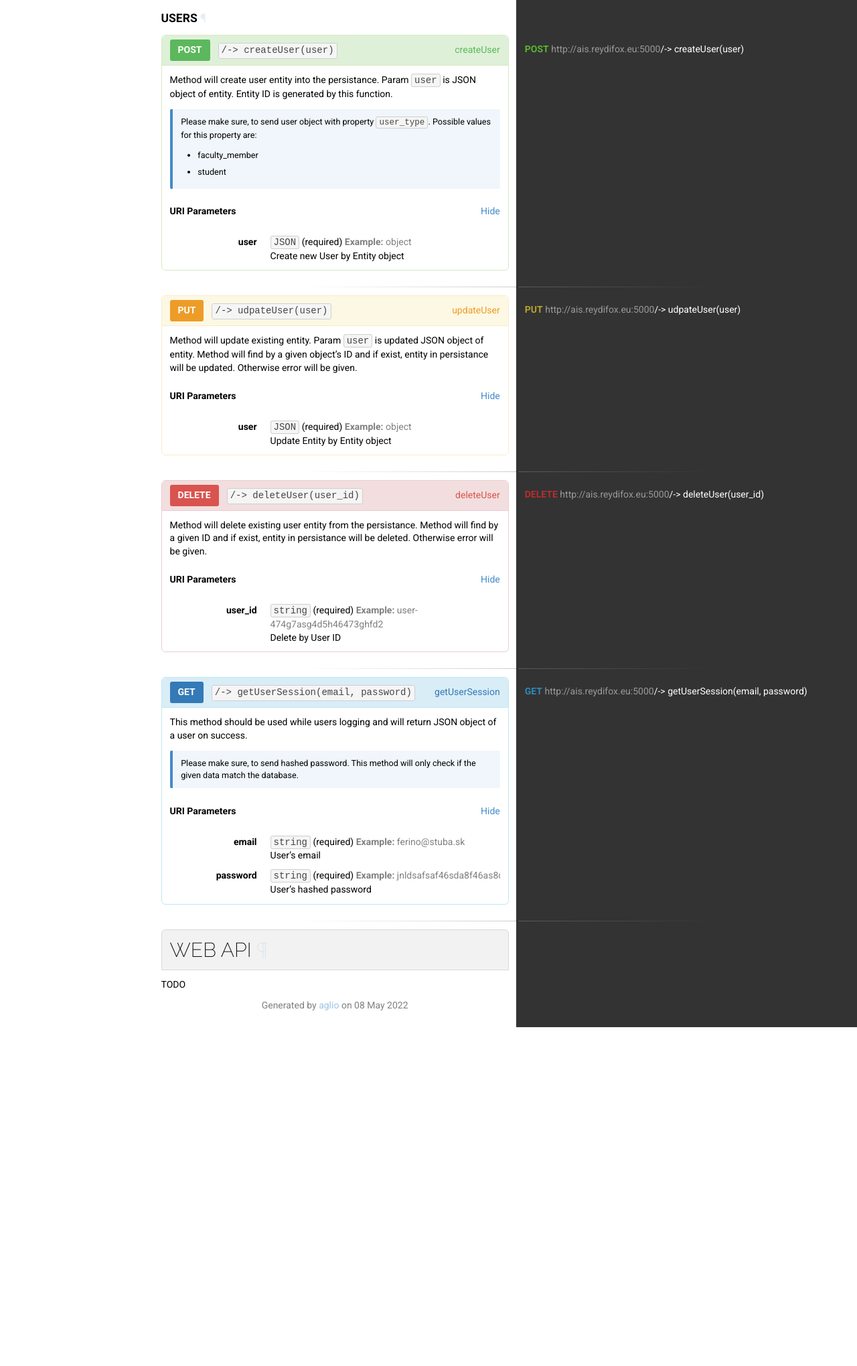
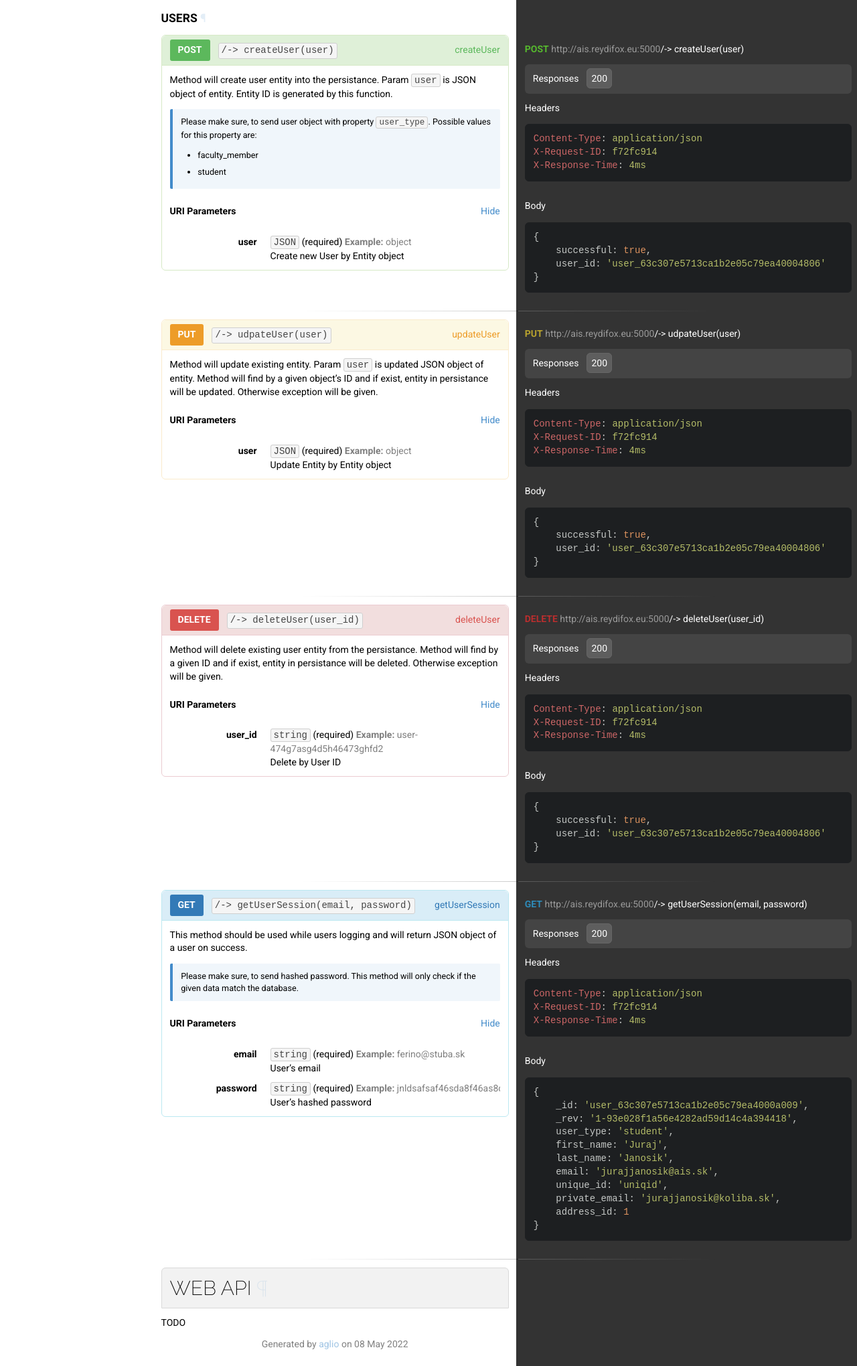
Before and after one commit to Reydifox/blockchain-school-server, a plain HTML site: page documentation/ledger/index.html in a window 1280 px wide. Shown: the part 6300-8340 px from the top of the page at 67% size. Before the commit the page ends 7834 px from the top, so only its background shows below. Drawn offline with Linux system fonts and the light colour scheme.

Commit message:
docs: update

```diff
--- a/documentation/ledger/index.html
+++ b/documentation/ledger/index.html
@@ -196,7 +196,10 @@ To use this library, just include the following code inside any javascript file
 </span>}</code></pre><div style="height: 1px;"></div></div></div></div></div></div></div><div class="middle"><div id="api-reference-infrastructure-entity-delete" class="action delete"><h4 class="action-heading"><div class="name">deleteEntity</div><a href="#api-reference-infrastructure-entity-delete" class="method delete">DELETE</a><code class="uri">/-&gt; deleteEntity(user_id, entity_id)</code></h4><p>Method will delete existing entity from the persistance. Method will find by a given object’s ID and if exist, entity in persistance will be deleted. Otherwise error will be given.</p>
 <div class="title"><strong>URI Parameters</strong><div class="collapse-button show"><span class="close">Hide</span><span class="open">Show</span></div></div><div class="collapse-content"><dl class="inner"><dt>user_id</dt><dd><code>string</code>&nbsp;<span class="required">(required)</span>&nbsp;<span class="text-muted example"><strong>Example:&nbsp;</strong><span>user-474g7asg4d5h46473ghfd2</span></span><p>Write by User ID</p>
 </dd><dt>entity_id</dt><dd><code>string</code>&nbsp;<span class="required">(required)</span>&nbsp;<span class="text-muted example"><strong>Example:&nbsp;</strong><span>course-772e1a77acd625ee0794be9fc8001fea</span></span><p>Delete Entity by Entity ID</p>
-</dd></dl></div></div></div><hr class="split"><div class="middle"><div id="api-reference-infrastructure-users" class="resource"><h3 class="resource-heading">Users <a href="#api-reference-infrastructure-users" class="permalink">&para;</a></h3></div></div><div class="right"><div class="definition"><span class="method post">POST</span>&nbsp;<span class="uri"><span class="hostname">http://ais.reydifox.eu:5000</span>/-> createUser(user)</span></div><div class="tabs"></div></div><div class="middle"><div id="api-reference-infrastructure-users-post" class="action post"><h4 class="action-heading"><div class="name">createUser</div><a href="#api-reference-infrastructure-users-post" class="method post">POST</a><code class="uri">/-&gt; createUser(user)</code></h4><p>Method will create user entity into the persistance. Param <code>user</code> is JSON object of entity. Entity ID is generated by this function.</p>
+</dd></dl></div></div></div><hr class="split"><div class="middle"><div id="api-reference-infrastructure-users" class="resource"><h3 class="resource-heading">Users <a href="#api-reference-infrastructure-users" class="permalink">&para;</a></h3></div></div><div class="right"><div class="definition"><span class="method post">POST</span>&nbsp;<span class="uri"><span class="hostname">http://ais.reydifox.eu:5000</span>/-> createUser(user)</span></div><div class="tabs"><div class="tabs"><div class="example-names"><span>Responses</span><span class="tab-button">200</span></div><div class="tab"><div><div class="inner"><h5>Headers</h5><pre><code><span class="hljs-attribute">Content-Type</span>: <span class="hljs-string">application/json</span><br><span class="hljs-attribute">X-Request-ID</span>: <span class="hljs-string">f72fc914</span><br><span class="hljs-attribute">X-Response-Time</span>: <span class="hljs-string">4ms</span></code></pre><div style="height: 1px;"></div><h5>Body</h5><pre><code>{
+    successful: <span class="hljs-literal">true</span>,
+    user_id: <span class="hljs-string">'user_63c307e5713ca1b2e05c79ea40004806'</span>
+}</code></pre><div style="height: 1px;"></div></div></div></div></div></div></div><div class="middle"><div id="api-reference-infrastructure-users-post" class="action post"><h4 class="action-heading"><div class="name">createUser</div><a href="#api-reference-infrastructure-users-post" class="method post">POST</a><code class="uri">/-&gt; createUser(user)</code></h4><p>Method will create user entity into the persistance. Param <code>user</code> is JSON object of entity. Entity ID is generated by this function.</p>
 <div class="note">
 <p>Please make sure, to send user object with property <code>user_type</code>. Possible values for this property are:</p>
 <ul>
@@ -209,11 +212,27 @@ To use this library, just include the following code inside any javascript file
 </ul>
 </div>
 <div class="title"><strong>URI Parameters</strong><div class="collapse-button show"><span class="close">Hide</span><span class="open">Show</span></div></div><div class="collapse-content"><dl class="inner"><dt>user</dt><dd><code>JSON</code>&nbsp;<span class="required">(required)</span>&nbsp;<span class="text-muted example"><strong>Example:&nbsp;</strong><span>object</span></span><p>Create new User by Entity object</p>
-</dd></dl></div></div></div><hr class="split"><div class="right"><div class="definition"><span class="method put">PUT</span>&nbsp;<span class="uri"><span class="hostname">http://ais.reydifox.eu:5000</span>/-> udpateUser(user)</span></div><div class="tabs"></div></div><div class="middle"><div id="api-reference-infrastructure-users-put" class="action put"><h4 class="action-heading"><div class="name">updateUser</div><a href="#api-reference-infrastructure-users-put" class="method put">PUT</a><code class="uri">/-&gt; udpateUser(user)</code></h4><p>Method will update existing entity. Param <code>user</code> is updated JSON object of entity. Method will find by a given object’s ID and if exist, entity in persistance will be updated. Otherwise error will be given.</p>
+</dd></dl></div></div></div><hr class="split"><div class="right"><div class="definition"><span class="method put">PUT</span>&nbsp;<span class="uri"><span class="hostname">http://ais.reydifox.eu:5000</span>/-> udpateUser(user)</span></div><div class="tabs"><div class="tabs"><div class="example-names"><span>Responses</span><span class="tab-button">200</span></div><div class="tab"><div><div class="inner"><h5>Headers</h5><pre><code><span class="hljs-attribute">Content-Type</span>: <span class="hljs-string">application/json</span><br><span class="hljs-attribute">X-Request-ID</span>: <span class="hljs-string">f72fc914</span><br><span class="hljs-attribute">X-Response-Time</span>: <span class="hljs-string">4ms</span></code></pre><div style="height: 1px;"></div><h5>Body</h5><pre><code>{
+    successful: <span class="hljs-literal">true</span>,
+    user_id: <span class="hljs-string">'user_63c307e5713ca1b2e05c79ea40004806'</span>
+}</code></pre><div style="height: 1px;"></div></div></div></div></div></div></div><div class="middle"><div id="api-reference-infrastructure-users-put" class="action put"><h4 class="action-heading"><div class="name">updateUser</div><a href="#api-reference-infrastructure-users-put" class="method put">PUT</a><code class="uri">/-&gt; udpateUser(user)</code></h4><p>Method will update existing entity. Param <code>user</code> is updated JSON object of entity. Method will find by a given object’s ID and if exist, entity in persistance will be updated. Otherwise exception will be given.</p>
 <div class="title"><strong>URI Parameters</strong><div class="collapse-button show"><span class="close">Hide</span><span class="open">Show</span></div></div><div class="collapse-content"><dl class="inner"><dt>user</dt><dd><code>JSON</code>&nbsp;<span class="required">(required)</span>&nbsp;<span class="text-muted example"><strong>Example:&nbsp;</strong><span>object</span></span><p>Update Entity by Entity object</p>
-</dd></dl></div></div></div><hr class="split"><div class="right"><div class="definition"><span class="method delete">DELETE</span>&nbsp;<span class="uri"><span class="hostname">http://ais.reydifox.eu:5000</span>/-> deleteUser(user_id)</span></div><div class="tabs"></div></div><div class="middle"><div id="api-reference-infrastructure-users-delete" class="action delete"><h4 class="action-heading"><div class="name">deleteUser</div><a href="#api-reference-infrastructure-users-delete" class="method delete">DELETE</a><code class="uri">/-&gt; deleteUser(user_id)</code></h4><p>Method will delete existing user entity from the persistance. Method will find by a given ID and if exist, entity in persistance will be deleted. Otherwise error will be given.</p>
+</dd></dl></div></div></div><hr class="split"><div class="right"><div class="definition"><span class="method delete">DELETE</span>&nbsp;<span class="uri"><span class="hostname">http://ais.reydifox.eu:5000</span>/-> deleteUser(user_id)</span></div><div class="tabs"><div class="tabs"><div class="example-names"><span>Responses</span><span class="tab-button">200</span></div><div class="tab"><div><div class="inner"><h5>Headers</h5><pre><code><span class="hljs-attribute">Content-Type</span>: <span class="hljs-string">application/json</span><br><span class="hljs-attribute">X-Request-ID</span>: <span class="hljs-string">f72fc914</span><br><span class="hljs-attribute">X-Response-Time</span>: <span class="hljs-string">4ms</span></code></pre><div style="height: 1px;"></div><h5>Body</h5><pre><code>{
+    successful: <span class="hljs-literal">true</span>,
+    user_id: <span class="hljs-string">'user_63c307e5713ca1b2e05c79ea40004806'</span>
+}</code></pre><div style="height: 1px;"></div></div></div></div></div></div></div><div class="middle"><div id="api-reference-infrastructure-users-delete" class="action delete"><h4 class="action-heading"><div class="name">deleteUser</div><a href="#api-reference-infrastructure-users-delete" class="method delete">DELETE</a><code class="uri">/-&gt; deleteUser(user_id)</code></h4><p>Method will delete existing user entity from the persistance. Method will find by a given ID and if exist, entity in persistance will be deleted. Otherwise exception will be given.</p>
 <div class="title"><strong>URI Parameters</strong><div class="collapse-button show"><span class="close">Hide</span><span class="open">Show</span></div></div><div class="collapse-content"><dl class="inner"><dt>user_id</dt><dd><code>string</code>&nbsp;<span class="required">(required)</span>&nbsp;<span class="text-muted example"><strong>Example:&nbsp;</strong><span>user-474g7asg4d5h46473ghfd2</span></span><p>Delete by User ID</p>
-</dd></dl></div></div></div><hr class="split"><div class="right"><div class="definition"><span class="method get">GET</span>&nbsp;<span class="uri"><span class="hostname">http://ais.reydifox.eu:5000</span>/-> getUserSession(email, password)</span></div><div class="tabs"></div></div><div class="middle"><div id="api-reference-infrastructure-users-get" class="action get"><h4 class="action-heading"><div class="name">getUserSession</div><a href="#api-reference-infrastructure-users-get" class="method get">GET</a><code class="uri">/-&gt; getUserSession(email, password)</code></h4><p>This method should be used while users logging and will return JSON object of a user on success.</p>
+</dd></dl></div></div></div><hr class="split"><div class="right"><div class="definition"><span class="method get">GET</span>&nbsp;<span class="uri"><span class="hostname">http://ais.reydifox.eu:5000</span>/-> getUserSession(email, password)</span></div><div class="tabs"><div class="tabs"><div class="example-names"><span>Responses</span><span class="tab-button">200</span></div><div class="tab"><div><div class="inner"><h5>Headers</h5><pre><code><span class="hljs-attribute">Content-Type</span>: <span class="hljs-string">application/json</span><br><span class="hljs-attribute">X-Request-ID</span>: <span class="hljs-string">f72fc914</span><br><span class="hljs-attribute">X-Response-Time</span>: <span class="hljs-string">4ms</span></code></pre><div style="height: 1px;"></div><h5>Body</h5><pre><code>{
+    _id: <span class="hljs-string">'user_63c307e5713ca1b2e05c79ea4000a009'</span>,
+    _rev: <span class="hljs-string">'1-93e028f1a56e4282ad59d14c4a394418'</span>,
+    user_type: <span class="hljs-string">'student'</span>,
+    first_name: <span class="hljs-string">'Juraj'</span>,
+    last_name: <span class="hljs-string">'Janosik'</span>,
+    email: <span class="hljs-string">'jurajjanosik@ais.sk'</span>,
+    unique_id: <span class="hljs-string">'uniqid'</span>,
+    private_email: <span class="hljs-string">'jurajjanosik@koliba.sk'</span>,
+    address_id: <span class="hljs-number">1</span>
+}</code></pre><div style="height: 1px;"></div></div></div></div></div></div></div><div class="middle"><div id="api-reference-infrastructure-users-get" class="action get"><h4 class="action-heading"><div class="name">getUserSession</div><a href="#api-reference-infrastructure-users-get" class="method get">GET</a><code class="uri">/-&gt; getUserSession(email, password)</code></h4><p>This method should be used while users logging and will return JSON object of a user on success.</p>
 <div class="note">
 <p>Please make sure, to send hashed password. This method will only check if the given data match the database.</p>
 </div>
```
Also changed, not shown: documentation/ledger/infrastructural-api.md (+61 -2 lines).
